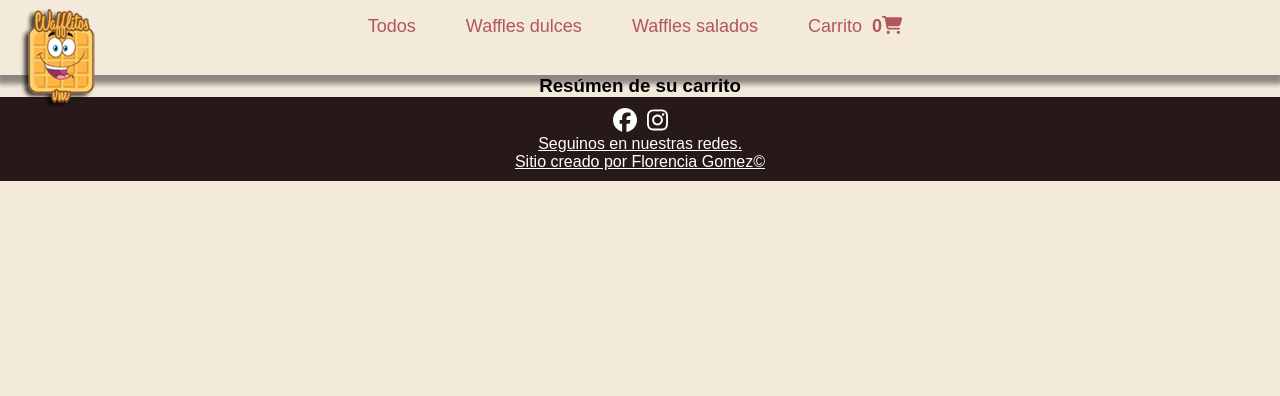
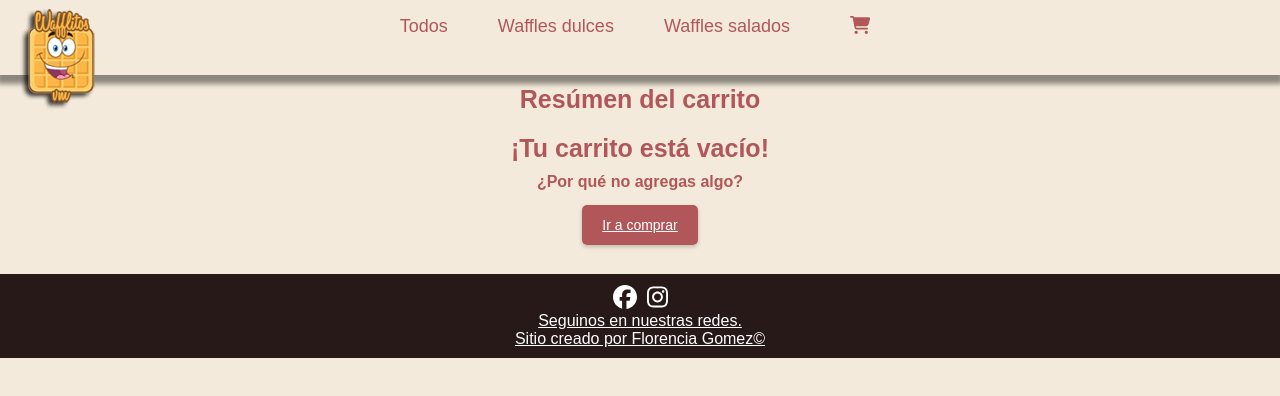
Before and after one commit to Gomez-mf/wafflitosvm_gomez, a React (Create React App) app: page /carrito in a window 1280 px wide. Shown: the top 396 px of the page. Built offline with nearby package versions, Linux system fonts and the light colour scheme.

Commit message:
Desafio: Cart view

```diff
--- a/src/App.js
+++ b/src/App.js
@@ -4,7 +4,7 @@ import Footer from './components/Footer/Footer';
 import ItemListContainer from './components/ItemListContainer/ItemListContainer';
 import ItemDetailContainer from './components/ItemDetailContainer/ItemDetailContainer';
 import Cart from './components/Cart/Cart';
-import CartContextProvider from './Context/CartContext';
+import CartContextProvider from './context/CartContext';
 
 function App() {
   return (
--- a/src/Context/CartContext.js
+++ b/src/Context/CartContext.js
@@ -1,6 +1,10 @@
-import { createContext, useState } from 'react'
+import { createContext, useContext, useState } from 'react'
 
 export const CartContext = createContext();
+
+export const useCartContext = () =>{
+  return useContext(CartContext)
+}
 
 const CartContextProvider = ({ children }) => {
   const [carrito, setCarrito] = useState([])
@@ -10,6 +14,10 @@ const CartContextProvider = ({ children }) => {
   }
 
   const addItem = (producto, cantidad) => {
+
+    const nuevoProducto = {
+      ...producto,
+      cantidad}
 
     if (isInCart(producto.id)) {
       const nuevoCarrito = carrito.map(item => {
@@ -22,7 +30,6 @@ const CartContextProvider = ({ children }) => {
       })
       setCarrito(nuevoCarrito)
     } else {
-      const nuevoProducto = { ...producto, cantidad: cantidad }
       setCarrito([...carrito, nuevoProducto])
     }
   }
@@ -48,6 +55,7 @@ const CartContextProvider = ({ children }) => {
 
 
   return (<CartContext.Provider value={{
+    carrito,
     isInCart,
     addItem,
     removeItem,
--- a/src/components/Cart/Cart.js
+++ b/src/components/Cart/Cart.js
@@ -1,6 +1,51 @@
+import { useCartContext } from "../../context/CartContext";
+import {FontAwesomeIcon} from '@fortawesome/react-fontawesome';
+import { faTrash } from "@fortawesome/free-solid-svg-icons";
+import { Link } from 'react-router-dom';
+import EmptyCart from "./EmptyCart";
+
+
 const Cart = () => {
+  const { carrito, removeItem, emplyCart, getItemPrice } = useCartContext()
+
   return (
-    <h3 className="titulos">Resúmen de su carrito</h3>
+    <section className="cart__contenedor">
+      <h3 className="cart__titulos">Resúmen del carrito</h3>
+      {carrito.length === 0 ? <EmptyCart />
+
+      : <>
+      <div className='cart__contenedorProductos'>
+        <table>
+          <thead>
+            <tr>
+              <th>Producto</th>
+              <th>Cantidad</th>
+              <th>Precio</th>
+            </tr>
+          </thead>
+          {carrito.map(item => (
+            <tbody key={item.id}>
+              <tr>
+                <td>{item.nombre}</td>
+                <td>{item.cantidad}</td>
+                <td>${item.precio}</td>
+                <td onClick={()=> removeItem(item.id)}><FontAwesomeIcon icon={faTrash}/></td>
+              </tr>
+            </tbody>
+          ))}
+        </table>
+        <p className="cart__total">Total: ${getItemPrice()}</p>
+      <div className="cart__footer">
+        <button className="botonCarrito">Finalizar compra</button>
+        <button className="botonCarrito" onClick={emplyCart}>Vaciar Carrito</button>
+        <Link to="/">
+        <button className="botonCarrito">Volver atrás</button>
+        </Link>
+      </div>
+      </div>
+      </>}
+
+    </section>
   )
 }
 
--- /dev/null
+++ b/src/components/Cart/EmptyCart.js
@@ -0,0 +1,13 @@
+import { Link } from 'react-router-dom';
+
+const EmptyCart = () => {
+    return (
+        <div className='emplycart__contenedor'>
+            <h3 className='cart__titulos'>¡Tu carrito está vacío!</h3>
+            <p className='cart__textos'>¿Por qué no agregas algo?</p>
+            <Link to="/" className='botonCarrito'>Ir a comprar</Link>
+        </div>
+    )
+}
+
+export default EmptyCart
--- a/src/components/ItemDetail/ItemDetail.js
+++ b/src/components/ItemDetail/ItemDetail.js
@@ -1,7 +1,7 @@
 import { useContext, useState } from 'react';
 import ItemCount from '../ItemCount/ItemCount';
 import { Link } from "react-router-dom";
-import { CartContext } from '../../Context/CartContext';
+import { CartContext } from '../../context/CartContext';
 
 export const ItemDetail = ({waffles}) => {
   const {nombre, imagen, descripcion,  precio, stock } = waffles;
@@ -13,7 +13,6 @@ export const ItemDetail = ({waffles}) => {
    const agregarAlCarrito = (cantidad)=>{
     addItem(waffles, cantidad)
     setAgregar(false);
-    console.log(cantidad)
 
   }
 
--- a/src/components/Navbar/CartWidget.js
+++ b/src/components/Navbar/CartWidget.js
@@ -1,14 +1,17 @@
 import {FontAwesomeIcon} from '@fortawesome/react-fontawesome';
 import{faCartShopping} from '@fortawesome/free-solid-svg-icons';
-import { CartContext } from '../../Context/CartContext';
-import { useContext } from 'react';
+import {useCartContext } from '../../context/CartContext';
+import { Link } from 'react-router-dom';
 
 const CartWidget = () => {
 
-  const {getItemQuantity} = useContext(CartContext)
-  return (
-    <span>{getItemQuantity()}<FontAwesomeIcon icon={faCartShopping}/></span>
-  )
+  const {carrito, getItemQuantity} = useCartContext()
+  return (<Link to="/carrito">
+  {
+    carrito.length === 0 ? <span><FontAwesomeIcon icon={faCartShopping}/></span> : <span>{getItemQuantity()}<FontAwesomeIcon icon={faCartShopping}/></span>
+  }
+  </Link>
+)
 }
 
 export default CartWidget;
--- a/src/components/Navbar/Navbar.js
+++ b/src/components/Navbar/Navbar.js
@@ -17,7 +17,7 @@ const Navbar = () => {
                             <Link to='/'>Todos</Link>
                             <Link to='categoria/dulces'>Waffles dulces</Link>
                             <Link to='categoria/salado'>Waffles salados</Link>
-                            <Link to='carrito'>Carrito<CartWidget /></Link>
+                            <CartWidget />
                         </div>
                     </div>
                 </nav>
--- a/src/estilos.css
+++ b/src/estilos.css
@@ -53,6 +53,11 @@
         border-bottom: red 3px solid;
         color: red;
         background-color: #f3eadb;
+    }
+
+    span {
+        padding: 25px 10px;
+        color: #b1575a;
     }
 
     .itemList__contenedor {
@@ -180,9 +185,81 @@
         color: white;
         font-size: 14px;
         padding: 12px 20px;
-        margin-top: 10px;
-        margin-bottom: 10px;
+        margin: 10px 10px;
         cursor: pointer;
+    }
+
+    .cart__contenedor {
+        display: flex;
+        flex-direction: column;
+        justify-content: center;
+        align-items: center;
+        margin: auto;
+    }
+
+    .cart__titulos {
+        color: #b1575a;
+        font-size: 25px;
+        font-weight: bold;
+        padding: 10px;
+    }
+
+    .cart__textos {
+        font-weight: bold;
+        margin-bottom: 25px;
+        color: #b1575a;
+    }
+
+    .emplycart__contenedor {
+        justify-content: center;
+        align-items: center;
+        width: 600px;
+        height: 150px;
+    }
+
+    .cart__contenedorProductos {
+        justify-content: center;
+        align-items: center;
+        width: 600px;
+        height: auto;
+    }
+
+    table {
+        border-collapse: collapse;
+        box-shadow: 0px 6px 5px 3px rgba(0, 0, 0, 0.425);
+        background-color: #f3eadb;
+        text-align: left;
+        overflow: hidden;
+    }
+
+    thead {
+        box-shadow: 0 5px 10px #9fa4af;
+    }
+
+    th {
+        padding: 1rem 2rem;
+        letter-spacing: 0.1rem;
+        color: #b1575a;
+        font-weight: bold;
+    }
+
+    td {
+        padding: 1rem 2rem;
+        text-align: center;
+        color: #b1575a;
+    }
+
+    .cart__total {
+        margin-top: 25px;
+        color: #b1575a;
+        font-size: 18px;
+    }
+
+    .cart__footer {
+        display: flex;
+        flex-direction: row;
+        justify-content: center;
+        align-items: center;
     }
 
     .footer {
@@ -205,12 +282,6 @@
         font-size: 1.5rem;
     }
 
-    span {
-        padding: 10px;
-        color: #b1575a;
-        font-weight: bold;
-    }
-
     .loader {
         border: 10px solid #f3f3f3;
         border-top: 10px solid #b1575a;
```
